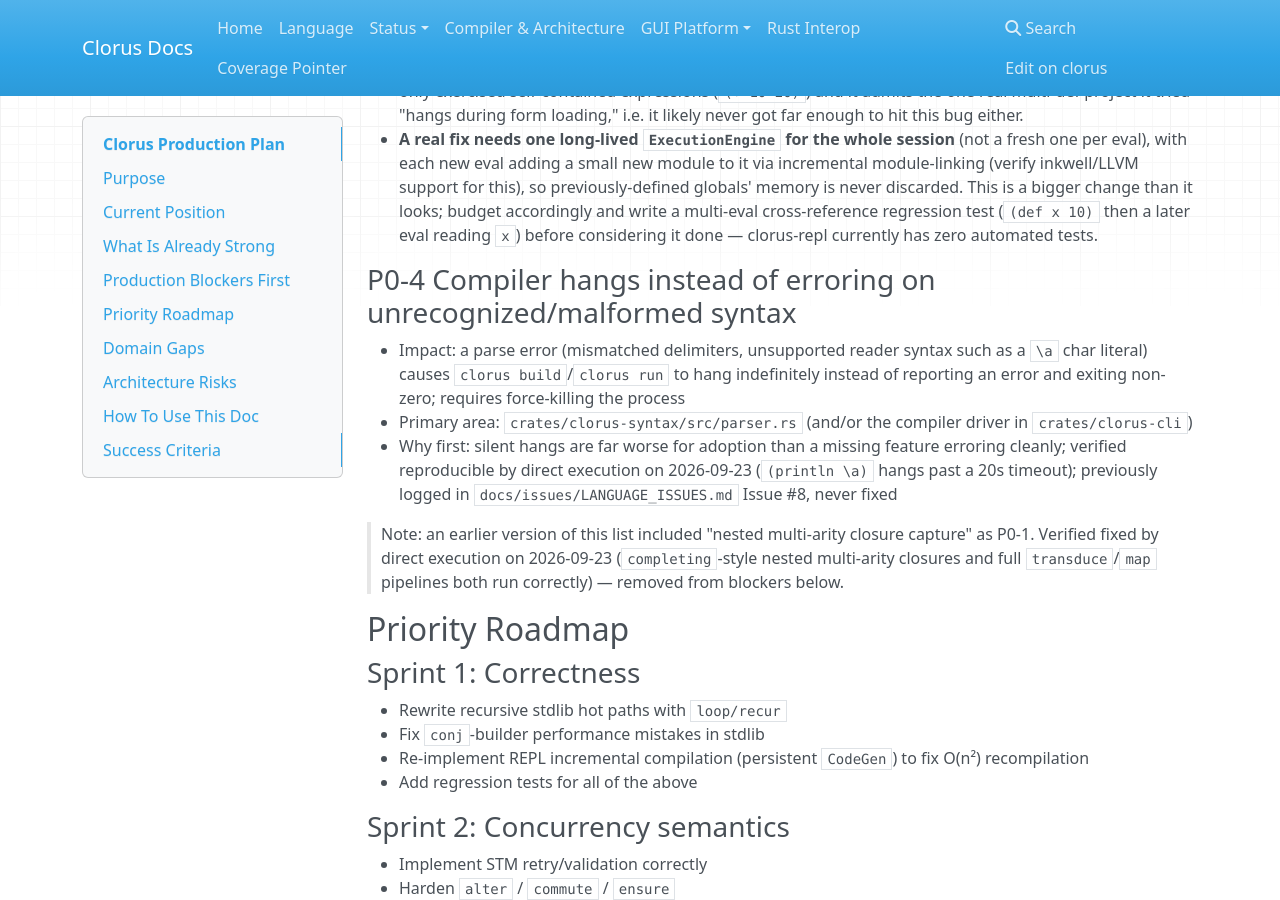
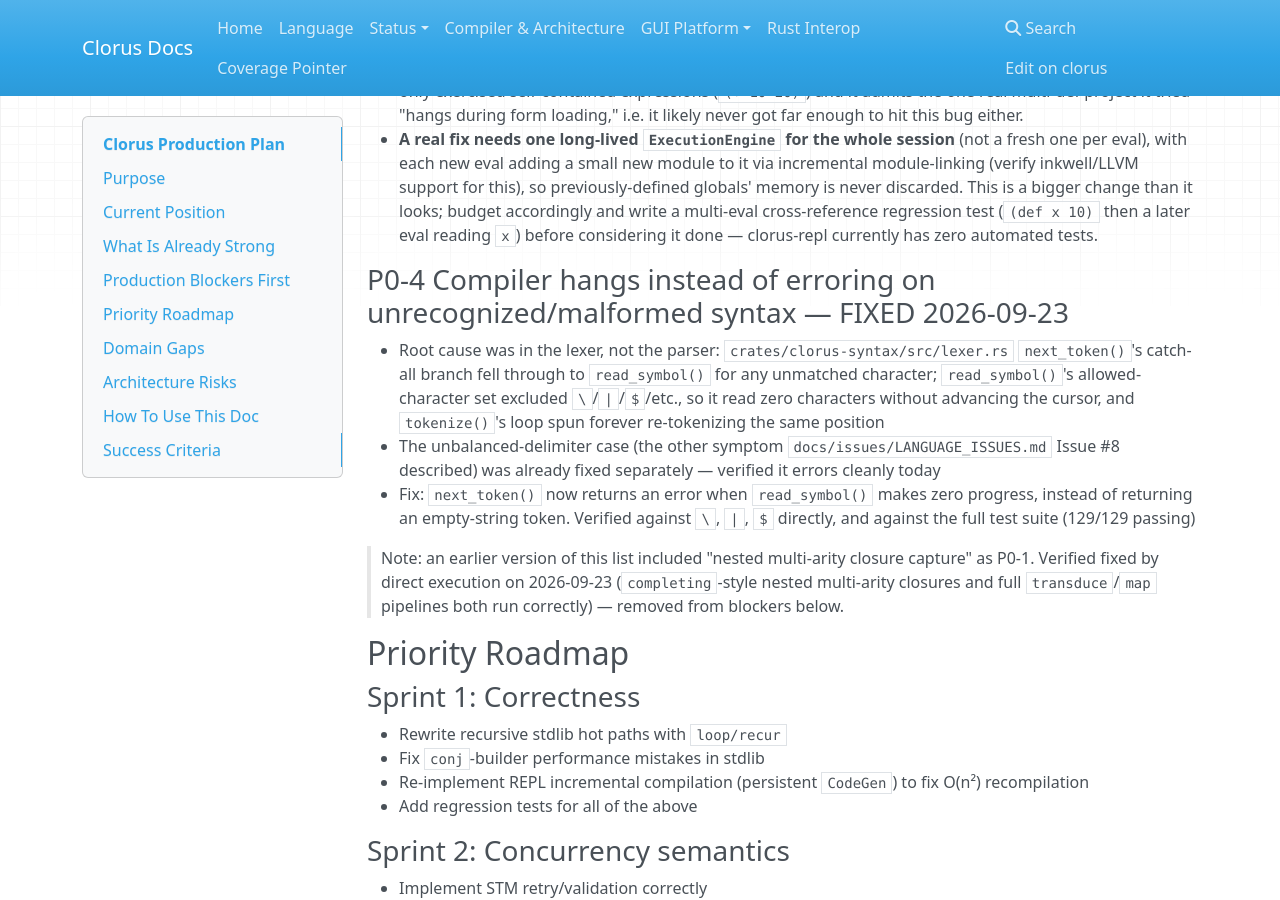
Before and after one commit to prabhugopal/clorus, an MkDocs documentation site: the page built from docs/PRODUCTION_PLAN.md, in a window 1280 px wide and 900 px high, scrolled down 1861 px. Built offline with MkDocs 1.6.1, drawn with Linux system fonts in a browser that asks for light colours; nearby versions of some CDN libraries.

Commit message:
docs: mark P0-4 (compiler hang) fixed, update README accordingly
Co-Authored-By: Claude Sonnet 5 <noreply@anthropic.com>

```diff
--- a/docs/PRODUCTION_PLAN.md
+++ b/docs/PRODUCTION_PLAN.md
@@ -65,10 +65,10 @@ These are the top items to close before broader feature expansion.
 - This is almost certainly why the 2026-02-15 orphaned commit (see git history / `orphaned-repl-incremental-fix` tag) was never merged despite its own status doc claiming success — its own testing only exercised self-contained expressions (`(+ 10 20)`) and it admits the one real multi-def project it tried "hangs during form loading," i.e. it likely never got far enough to hit this bug either.
 - **A real fix needs one long-lived `ExecutionEngine` for the whole session** (not a fresh one per eval), with each new eval adding a small new module to it via incremental module-linking (verify inkwell/LLVM support for this), so previously-defined globals' memory is never discarded. This is a bigger change than it looks; budget accordingly and write a multi-eval cross-reference regression test (`(def x 10)` then a later eval reading `x`) before considering it done — clorus-repl currently has zero automated tests.
 
-### P0-4 Compiler hangs instead of erroring on unrecognized/malformed syntax
-- Impact: a parse error (mismatched delimiters, unsupported reader syntax such as a `\a` char literal) causes `clorus build`/`clorus run` to hang indefinitely instead of reporting an error and exiting non-zero; requires force-killing the process
-- Primary area: `crates/clorus-syntax/src/parser.rs` (and/or the compiler driver in `crates/clorus-cli`)
-- Why first: silent hangs are far worse for adoption than a missing feature erroring cleanly; verified reproducible by direct execution on 2026-09-23 (`(println \a)` hangs past a 20s timeout); previously logged in `docs/issues/LANGUAGE_ISSUES.md` Issue #8, never fixed
+### P0-4 Compiler hangs instead of erroring on unrecognized/malformed syntax — FIXED 2026-09-23
+- Root cause was in the lexer, not the parser: `crates/clorus-syntax/src/lexer.rs` `next_token()`'s catch-all branch fell through to `read_symbol()` for any unmatched character; `read_symbol()`'s allowed-character set excluded `\`/`|`/`$`/etc., so it read zero characters without advancing the cursor, and `tokenize()`'s loop spun forever re-tokenizing the same position
+- The unbalanced-delimiter case (the other symptom `docs/issues/LANGUAGE_ISSUES.md` Issue #8 described) was already fixed separately — verified it errors cleanly today
+- Fix: `next_token()` now returns an error when `read_symbol()` makes zero progress, instead of returning an empty-string token. Verified against `\`, `|`, `$` directly, and against the full test suite (129/129 passing)
 
 > Note: an earlier version of this list included "nested multi-arity closure capture" as P0-1. Verified fixed by direct execution on 2026-09-23 (`completing`-style nested multi-arity closures and full `transduce`/`map` pipelines both run correctly) — removed from blockers below.
 
```
Also changed, not shown: README.md (+1 -1 lines).
